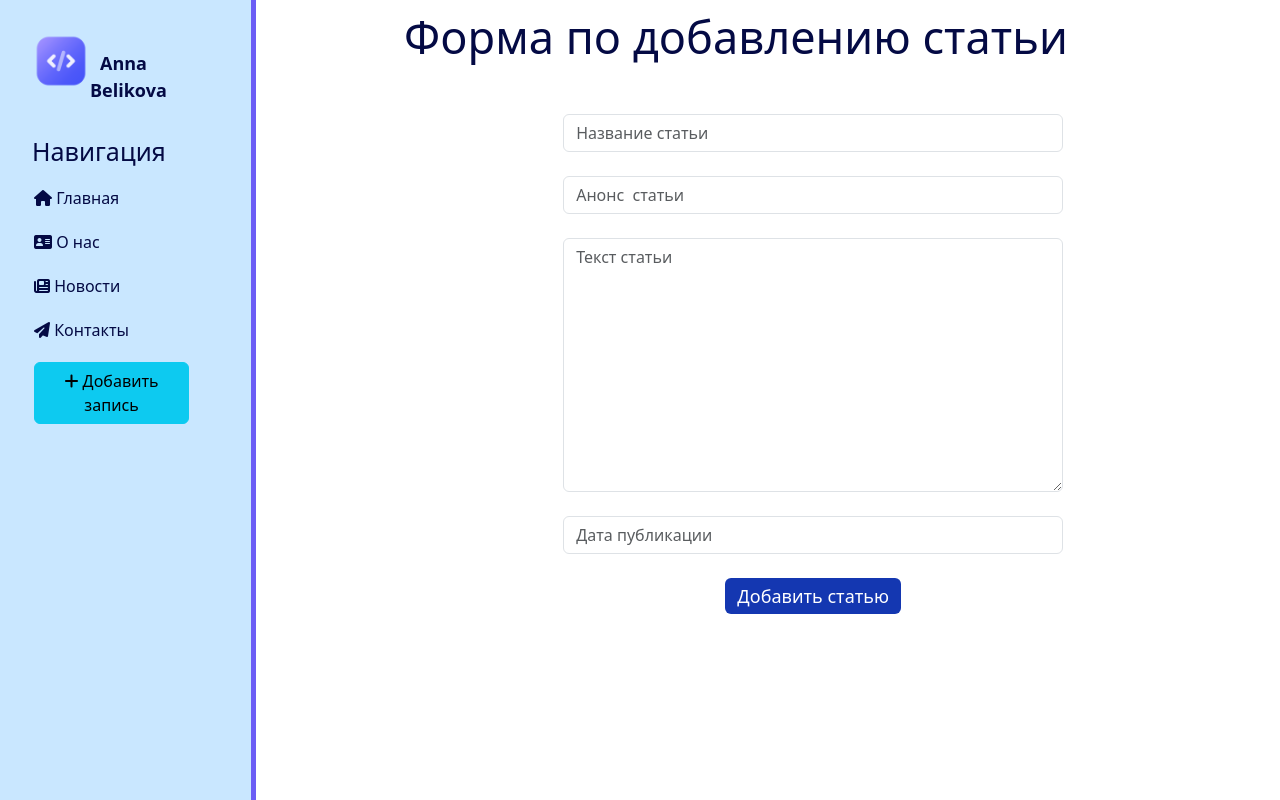
After one commit to Opex128/django-website-2, a Django app: page /news/create in a window 1280 px wide. The commit adds this page. Run offline with Django 4.2, Linux system fonts and the light colour scheme.

Commit message:
Форма для добавления записей в БД

```diff
--- a/mysite2/main/static/main/css/main.css
+++ b/mysite2/main/static/main/css/main.css
@@ -109,3 +109,9 @@ main .features p {
     outline: none;
     align-items: center;
 }
+
+form{
+    margin-left: 32%;
+    width: 500px;
+    margin-top: 50px;
+}
--- a/mysite2/main/templates/main/layout.html
+++ b/mysite2/main/templates/main/layout.html
@@ -18,8 +18,9 @@
         <ul>
             <a href="{% url 'home'%}"><li><i class="fa-solid fa-house"></i> Главная</li></a>
             <a href="{% url 'about'%}"><li><i class="fa-solid fa-address-card"></i> О нас</li></a>
-            <a href="{% url 'news_home'%}"><li><i class="fa-solid fa-paper-plane"></i> Новости</li></a>
+            <a href="{% url 'news_home'%}"><li><i class="fa-solid fa-newspaper"></i> Новости</li></a>
             <a href=""><li><i class="fa-solid fa-paper-plane"></i> Контакты</li></a>
+            <a href="{% url 'create'%}"><li><button class="btn btn-info"><i class="fa-solid fa-plus"></i> Добавить запись</button> </li></a>
 
         </ul>
     </aside>
--- /dev/null
+++ b/mysite2/news/forms.py
@@ -0,0 +1,32 @@
+from .models import Articles
+from django.forms import ModelForm, TextInput, DateTimeInput, Textarea
+
+
+class ArticlesForm(ModelForm):
+    class Meta:
+        model = Articles
+        fields = ["title", "anons", "full_text", "date"]
+
+        widgets = {
+            "title": TextInput(
+                attrs={
+                    "class": "form-control",
+                    "placeholder": "Название статьи",
+                }
+            ),
+            "anons": TextInput(
+                attrs={
+                    "class": "form-control",
+                    "placeholder": "Анонс  статьи",
+                }
+            ),
+            "date": DateTimeInput(
+                attrs={
+                    "class": "form-control",
+                    "placeholder": "Дата публикации",
+                }
+            ),
+            "full_text": Textarea(
+                attrs={"class": "form-control", "placeholder": "Текст статьи"}
+            ),
+        }
--- /dev/null
+++ b/mysite2/news/templates/news/create.html
@@ -0,0 +1,21 @@
+{% extends "main/layout.html"%}
+
+
+{%block title%} Форма по добавлению статьи {%endblock%}
+
+
+{%block content%}
+<div class="features">
+   <h1>Форма по добавлению статьи</h1>
+    <form method="post">
+        {% csrf_token %}
+        {{form.title}} <br>
+        {{form.anons}}<br>
+        {{form.full_text}}<br>
+        {{form.date}}<br>
+        <span>{{error}}</span>
+        <button class="btn btn-success" type="submit">Добавить статью</button>
+    </form>
+</div>
+
+{%endblock%}
--- a/mysite2/news/urls.py
+++ b/mysite2/news/urls.py
@@ -3,4 +3,5 @@ from . import views
 
 urlpatterns = [
     path("", views.news_home, name="news_home"),
+    path("create", views.create, name="create"),
 ]
--- a/mysite2/news/views.py
+++ b/mysite2/news/views.py
@@ -1,7 +1,23 @@
-from django.shortcuts import render
+from django.shortcuts import render, redirect
 from .models import Articles
+from .forms import ArticlesForm
 
 
 def news_home(requst):
     news = Articles.objects.order_by("-date")
     return render(requst, "news/news_home.html", {"news": news})
+
+
+def create(requst):
+    error = ""
+    if requst.method == "POST":
+        form = ArticlesForm(requst.POST)
+        if form.is_valid:
+            form.save()
+            return redirect("home")
+        else:
+            error = "Форма была неверной"
+
+    form = ArticlesForm()
+    data = {"form": form, "error": error}
+    return render(requst, "news/create.html", data)
```
Also changed, not shown: mysite2/db.sqlite3.
